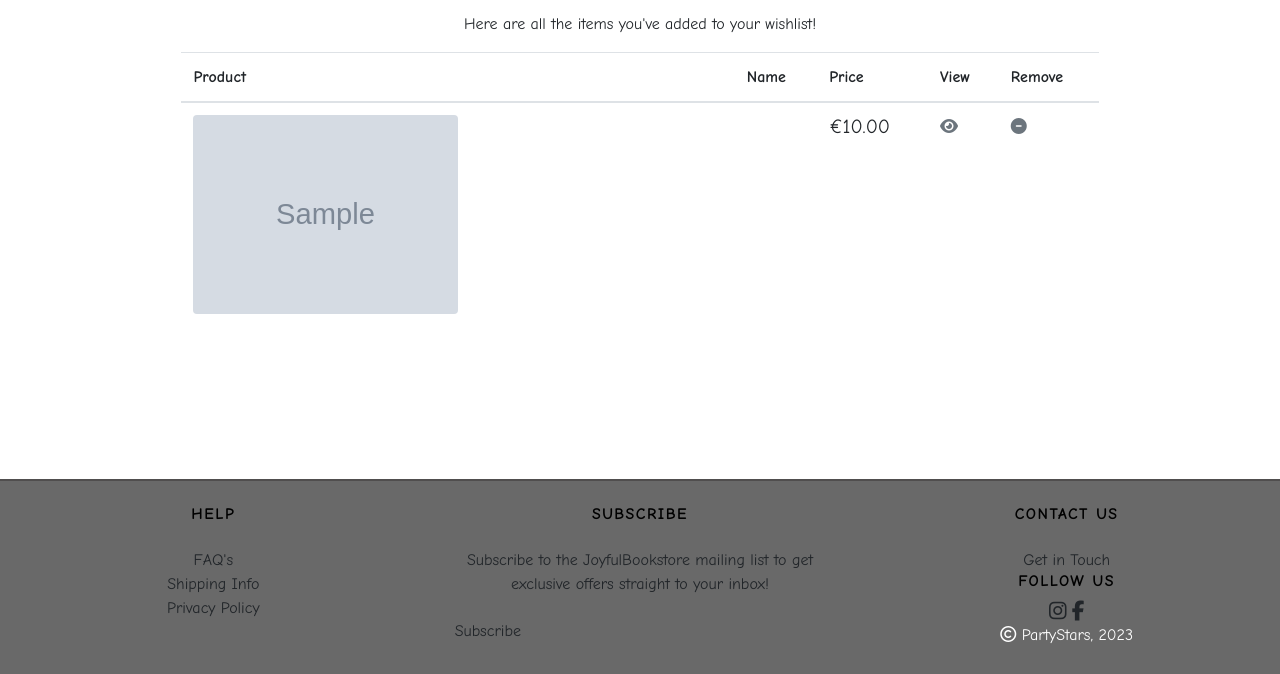
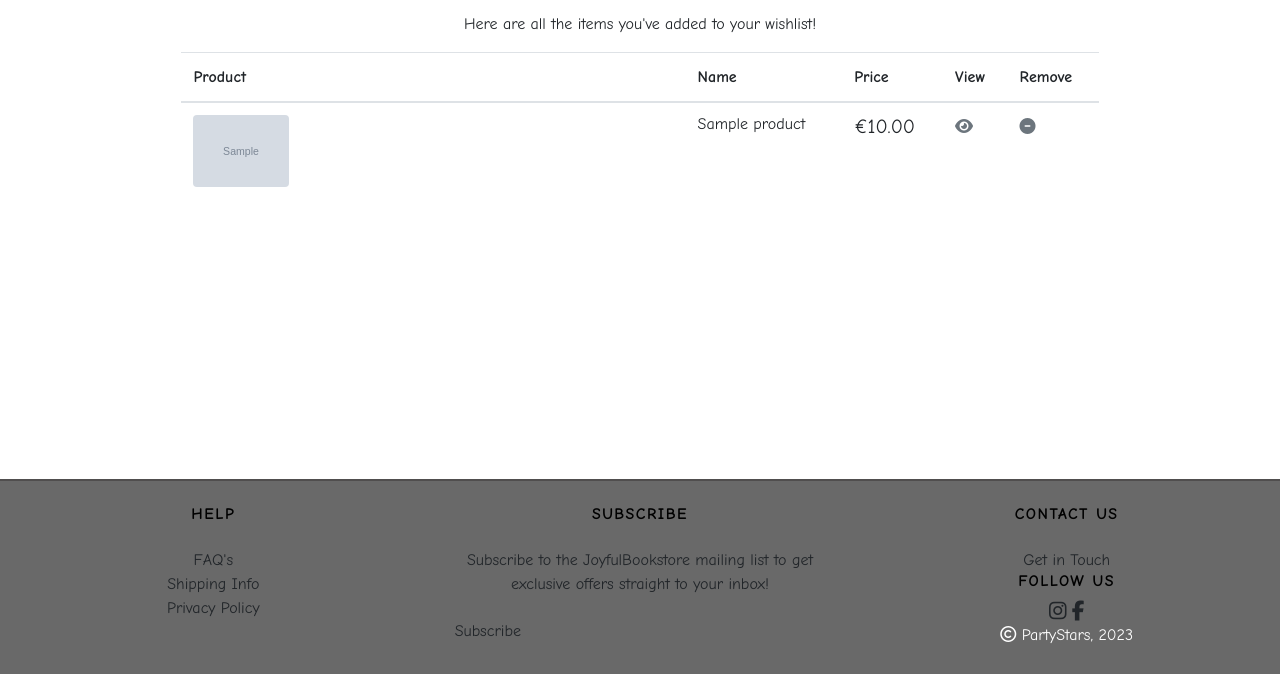
Before and after one commit to ionelaSabinaMacovei/PartyStars-PP5, a Django app: page /wishlist/ in a window 1280 px wide. Shown: the part 126-800 px from the top of the page. Run offline with Django 3.2, Linux system fonts and the light colour scheme; a user stored in the database is signed in; tables that the repository leaves empty hold one stand-in row (values such as "Sample post"); grey boxes marked "Sample" are stand-in pictures; some libraries are stand-ins or nearby versions.

Commit message:
Updated css for wishlist, admin and profile

```diff
--- a/profiles/templates/profiles/account_overview.html
+++ b/profiles/templates/profiles/account_overview.html
@@ -33,7 +33,7 @@
     <div class="row mt-4">
         <div class="col text-center">
             <a href="{% url 'profile' %}">
-                <div class="btn logo-font btn-style accounts-btns">
+                <div class="btn border-secondary rounded-pill btn-style btn-outline-black text-white">
                     <span><i class="fa-solid fa-user pr-2"></i></span>
                     Personal Details
                 </div>
@@ -45,7 +45,7 @@
     <div class="row mt-5">
         <div class="col text-center">
             <a href="{% url 'order_history' %}">
-                <div class="btn logo-font btn-style accounts-btns">
+                <div class="btn border-secondary rounded-pill btn-style btn-outline-black text-white">
                     <span><i class="fas fa-regular fa-gift"></i></span>
                     Previous Orders
                 </div>
@@ -57,7 +57,7 @@
     <div class="row mt-5">
         <div class="col text-center">
             <a href="{% url 'wishlist' %}">
-                <div class="btn logo-font btn-style accounts-btns">
+                <div class="btn border-secondary rounded-pill btn-style btn-outline-black text-white">
                     <span><i class="fas fa-heart pr-2" style="color: red;"></i></span>
                     Wishlist
                 </div>
--- a/profiles/templates/profiles/order_history.html
+++ b/profiles/templates/profiles/order_history.html
@@ -80,12 +80,12 @@
     </div>
     <div class="row">
         <div class="col text-center mt-5 mb-3 order-history-links">
-            <a href="{% url 'account_overview' %}" class="btn logo-font btn-style rounded mr-2">Back
+            <a href="{% url 'account_overview' %}" class="btn btn-outline-black rounded-0 mt-5">Back
                 to My
                 Account</a>
 
-            <a href="{% url 'products' %}" class="btn logo-font btn-style rounded uppercase mr-2">Shop Again</a>
-            <a href="{% url 'home' %}" class="btn logo-font btn-style rounded uppercase mr-2">Home</a>
+            <a href="{% url 'products' %}" class="btn btn-outline-black rounded-0 mt-5">Shop Again</a>
+            <a href="{% url 'home' %}" class="btn btn-outline-black rounded-0 mt-5">Home</a>
         </div>
 
     </div>
--- a/profiles/templates/profiles/product_management.html
+++ b/profiles/templates/profiles/product_management.html
@@ -33,7 +33,7 @@
     <div class="row mt-4">
         <div class="col text-center">
             <a href="{% url 'add_category' %}">
-                <div class="btn logo-font btn-style accounts-btns">
+                <div class="btn border-secondary rounded-pill btn-style btn-outline-black text-white">
                     <span><i class="fa-solid fa-list pr-2"></i></span>
                     Category Management
                 </div>
@@ -45,7 +45,7 @@
     <div class="row mt-5">
         <div class="col text-center">
             <a href="{% url 'add_product' %}">
-                <div class="btn logo-font btn-style accounts-btns">
+                <div class="btn border-secondary rounded-pill btn-style btn-outline-black text-white">
                     <span><i class="fa-solid fa-pencil"></i></span>
                     Product Management
                 </div>
@@ -55,7 +55,7 @@
     <div class="row mt-5">
         <div class="col text-center small mb-2">
             <a href="{% url 'admin_profile' %}">
-                <div class="btn logo-font btn-style">
+                <div class="btn btn-outline-black rounded-0 mt-5">
                     <span><i class="fas fa-arrow-left pr-2"></i></span>
                     Back to Admin Panel
                 </div>
--- a/profiles/templates/profiles/profile.html
+++ b/profiles/templates/profiles/profile.html
@@ -26,7 +26,7 @@
         <div class="row mb-3">
             <div class="col-12 col-lg-6">
                 <span>
-                    <a href="{% url 'account_change_password' %}" class="btn logo-font btn-style rounded">Change your
+                    <a href="{% url 'account_change_password' %}" class="btn border-secondary rounded-pill btn-style btn-outline-black text-white">Change your
                         password</a>
                 </span>
             </div>
@@ -34,7 +34,7 @@
         <div class="row mb-5">
             <div class="col-12 col-lg-6">
                 <span>
-                    <a href="{% url 'account_email' %}" class="btn logo-font btn-style rounded">Change your
+                    <a href="{% url 'account_email' %}" class="btn border-secondary rounded-pill btn-style btn-outline-black text-white">Change your
                         login details</a>
                 </span>
             </div>
@@ -45,7 +45,7 @@
                 <form class="mt-3" action="{% url 'profile' %}" method="POST" id="profile-update-form">
                     {% csrf_token %}
                     {{ form|crispy }}
-                    <span><a href="{% url 'account_overview' %}" class="btn logo-font btn-style"><i
+                    <span><a href="{% url 'account_overview' %}" class="btn btn-outline-black rounded-0 mt-5"><i
                         class="fas fa-chevron-left pr-2"></i>My Profile</a></span>
                     <button class="btn btn-black rounded-0 text-uppercase float-right">Update Information</button>
                 </form>
--- a/static/css/base.css
+++ b/static/css/base.css
@@ -204,6 +204,15 @@ footer {
     filter: drop-shadow(0px 2px 2px rgba(0, 0, 0, 0.25));
 }
 
+
+.wishlist-img > img{
+    height: 20%;
+    width: 20%;
+}
+
+.wishlist-table{
+    height: 20%;
+}
 
 /* from Bulma */
 .icon {
--- a/wishlist/templates/wishlist/wishlist.html
+++ b/wishlist/templates/wishlist/wishlist.html
@@ -30,13 +30,13 @@
             <div class="text-center">
                 <div data-label="Product:" class="mb-3">
                     {% if product.image %}
-                    <img class="img-fluid rounded w-50" src="{{ product.image.url }}" alt="{{ product.title }}">
+                    <img class="img-fluid rounded w-50" src="{{ product.image.url }}" alt="{{ product.name }}">
                     {% else %}
-                    <img class="img-fluid rounded w-50" src="{{ MEDIA_URL }}noimage.png" alt="{{ product.title }}">
+                    <img class="img-fluid rounded w-50" src="{{ MEDIA_URL }}noimage.png" alt="{{ product.name }}">
                     {% endif %}
                 </div>
                 <div data-label="Name:" class="mb-3">
-                    <p class="h6">{{ product.title }}</p>
+                    <p class="h6">{{ product.name }}</p>
                 </div>
                 <div data-label="Price:" class="mb-3">
                     <div>
@@ -87,16 +87,16 @@
                     <!-- for each product in the wishlist -->
                     {% for product in wishlist.products.all %}
                     <tr class="wishlist-table">
-                        <td class="wishlist-title" data-label="Product:">
+                        <td class="wishlist-img" data-label="Product:">
                             {% if product.image %}
-                            <img class="img-fluid rounded w-50" src="{{ product.image.url }}" alt="{{ product.title }}">
+                            <img class="img-fluid rounded " src="{{ product.image.url }}" alt="{{ product.name }}">
                             {% else %}
-                            <img class="img-fluid rounded w-50" src="{{ MEDIA_URL }}noimage.png"
-                                alt="{{ product.title }}">
+                            <img class="img-fluid rounded" src="{{ MEDIA_URL }}noimage.png"
+                                alt="{{ product.name }}">
                             {% endif %}
                         </td>
                         <td class="wishlist-title" data-label="Name:">
-                            <p class="h6">{{ product.title }}</p>
+                            <p class="h6">{{ product.name }}</p>
                         </td>
                         <td class="wishlist-title" data-label="Price:">
                             <div>
```
Also changed, not shown: products/static/products/css/products.css (+9 -0 lines), products/templates/products/products.html (+3 -4 lines), profiles/static/profiles/css/profile.css (+21 -1 lines), profiles/templates/profiles/admin_profile.html (+5 -5 lines).
